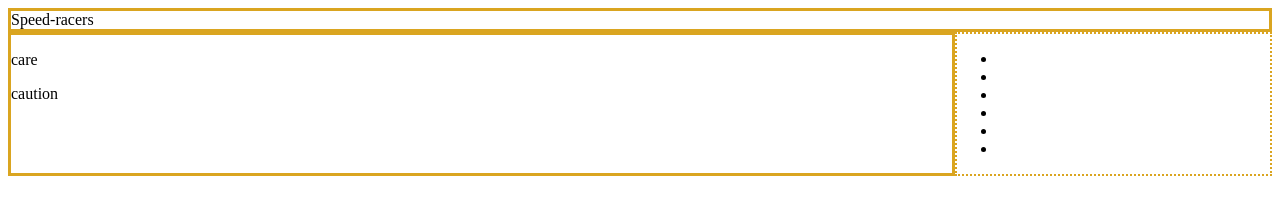
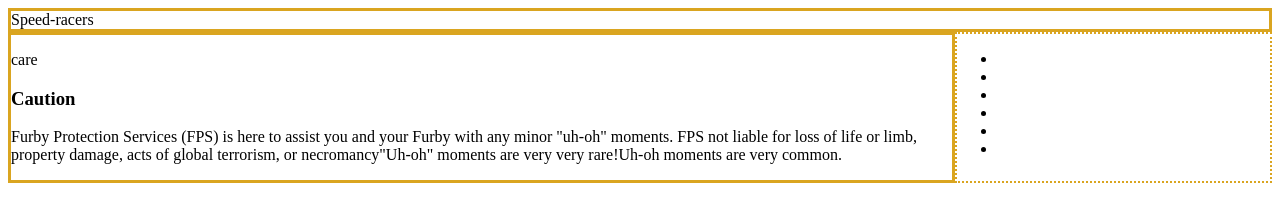
Before and after one commit to nss-day-cohort-50/worst-site-ever-speed-racers, a plain HTML site: page index.html in a window 1280 px wide. Drawn offline with Linux system fonts and the light colour scheme.

Commit message:
added caution section text

```diff
--- a/index.html
+++ b/index.html
@@ -20,7 +20,11 @@
             </section>
 
             <section class="caution">
-                    <p>caution</p>
+                <div class="introduction__caution">
+                    <h3 class="header__caution">Caution</h3>
+                    <p>Furby Protection Services (FPS) is here to assist you and your Furby with any minor "uh-oh" moments.  <span class="smallText__caution">FPS not liable for loss of life or limb, property damage, acts of global terrorism, or necromancy</span>"Uh-oh" moments are very very rare!<span class="smallText__caution">Uh-oh moments are very common.</span></p>
+                </div>
+
             </section>
 
         </article>
```
